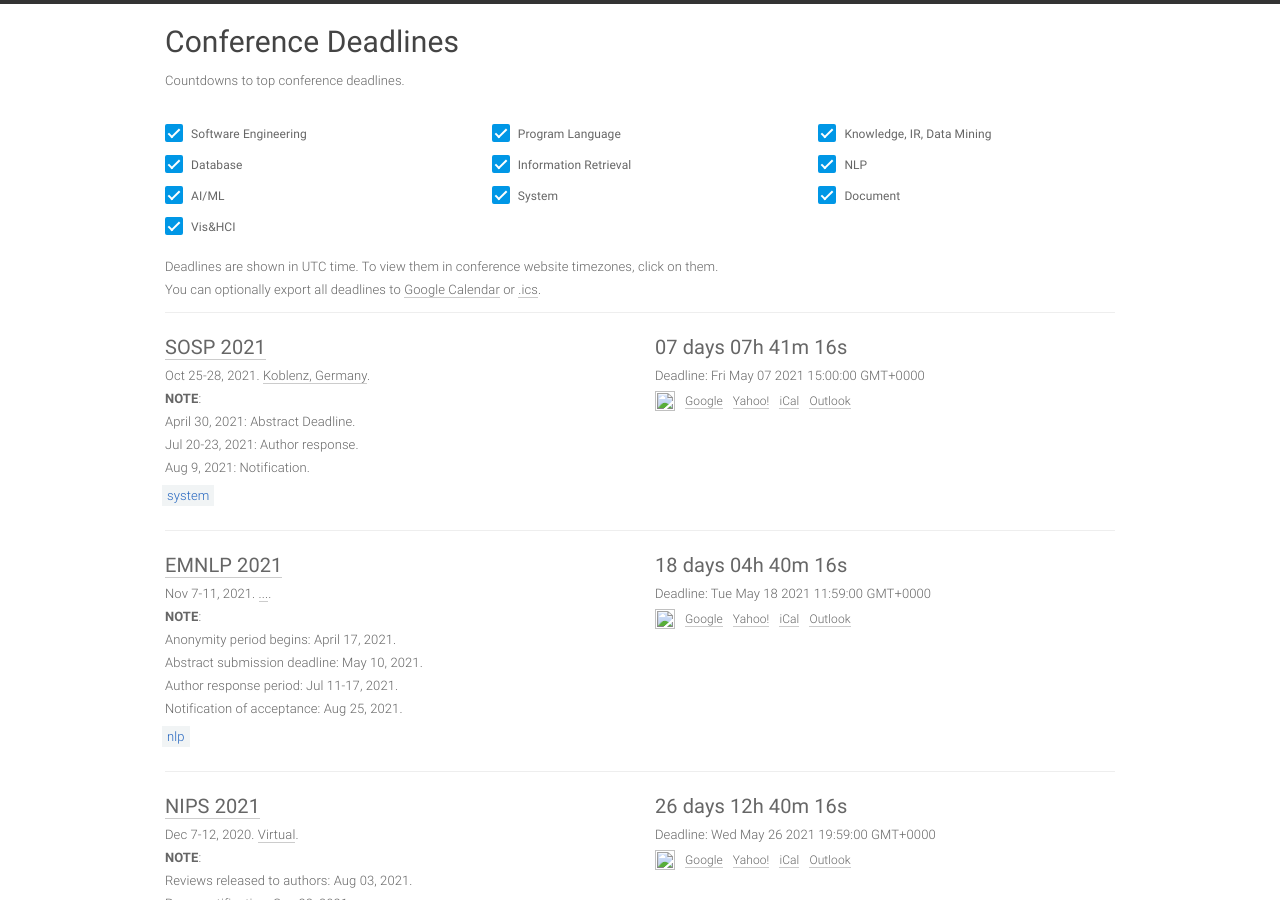
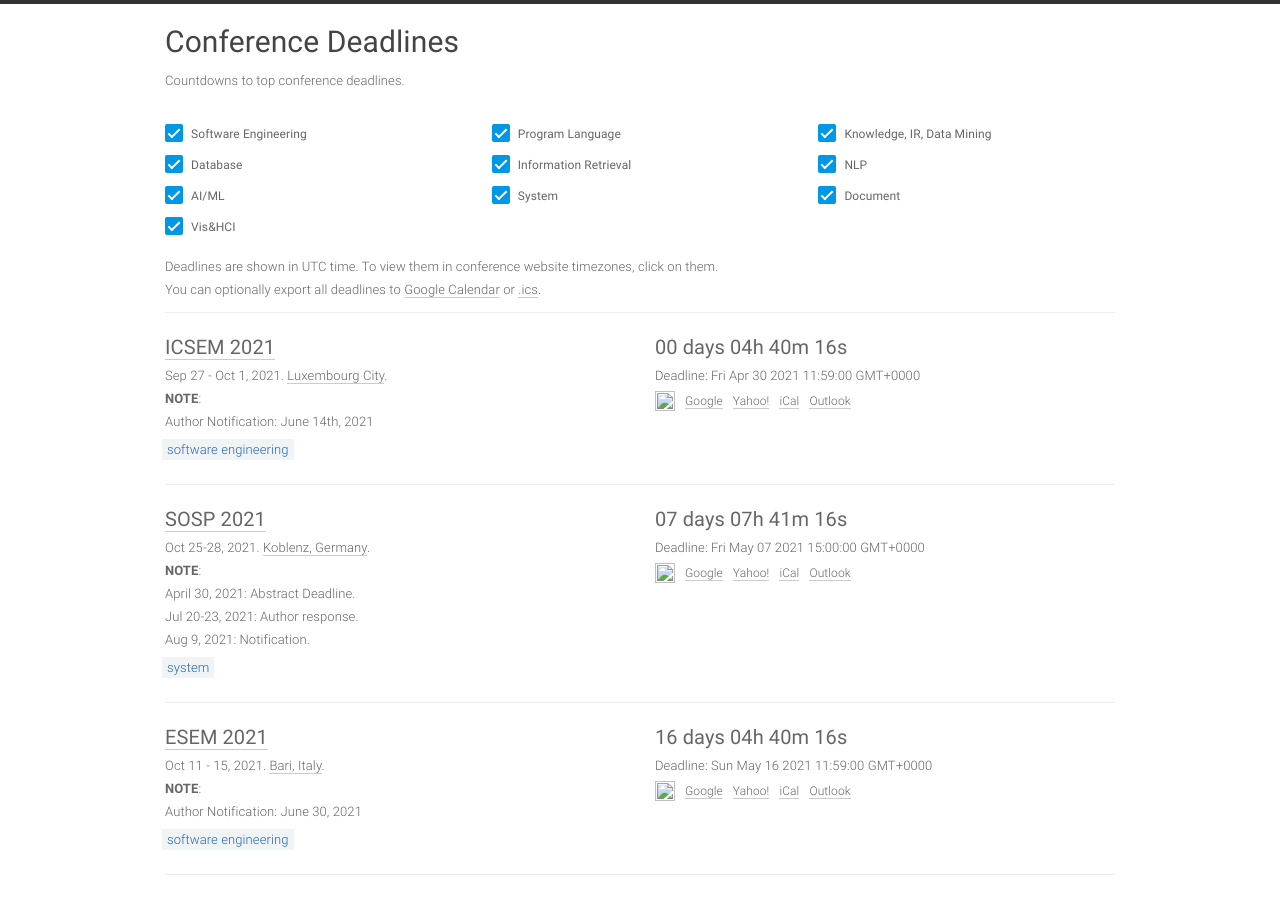
Before and after one commit to YanlinWang/DDL_netlify, a Jekyll site: the page built from index.html, in a window 1280 px wide and 900 px high. Built offline with Jekyll 4.4.1, drawn with Linux system fonts in a browser that asks for light colours.

Commit message:
Update conferences.yml

```diff
--- a/_data/conferences.yml
+++ b/_data/conferences.yml
@@ -25,6 +25,32 @@
   sub: SE
   note: '<b>NOTE</b>:
          <br>Jul 7, 2021: Notification.'
+
+- title: ICSEM
+  year: 2021
+  id: icsme
+  link: https://icsme2021.github.io/cfp/ResearchTrackCFP.html
+  abstract_deadline: '2021-04-26 23:59:00'
+  deadline: '2021-04-29 23:59:00'
+  timezone: UTC-12
+  date: Sep 27 - Oct 1, 2021
+  place: Luxembourg City
+  sub: SE
+  note: '<b>NOTE</b>:
+         <br>Author Notification: June 14th, 2021'
+
+- title: ESEM
+  year: 2021
+  id: esem
+  link: https://conf.researchr.org/track/esem-2021/esem-2021-technical-papers
+  abstract_deadline: '2021-05-08 23:59:00'
+  deadline: '2021-05-15 23:59:00'
+  timezone: UTC-12
+  date: Oct 11 - 15, 2021
+  place: Bari, Italy
+  sub: SE
+  note: '<b>NOTE</b>:
+         <br>Author Notification: June 30, 2021'
 
 - title: OOPSLA (Second Round)
   year: 2020
```
